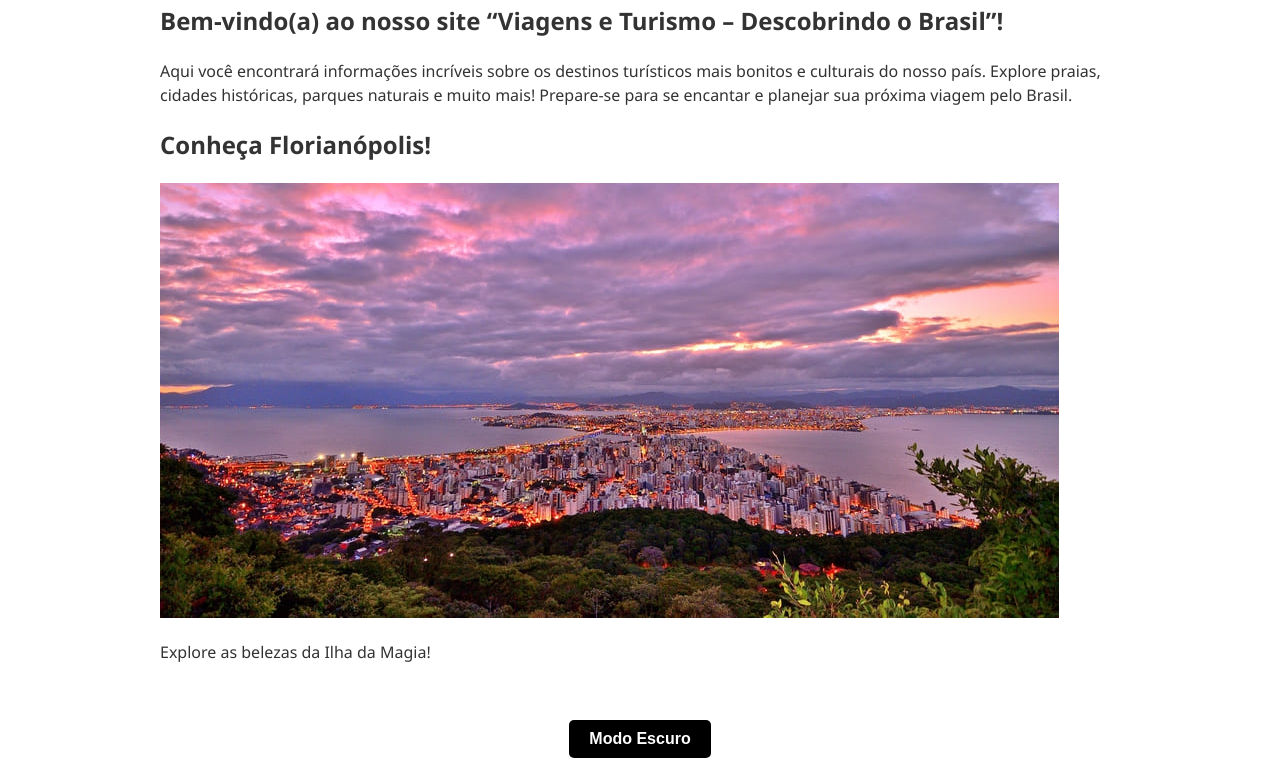
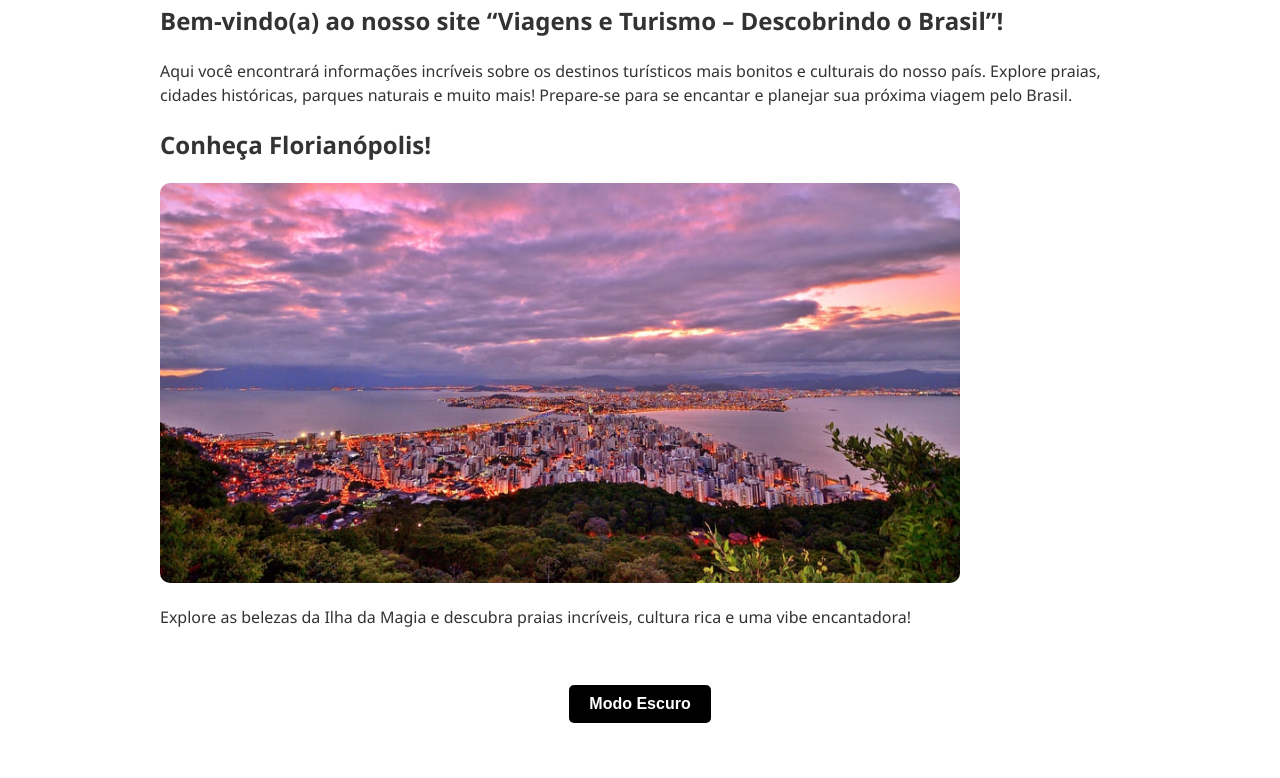
Before and after one commit to nathanmds07/brasilviajens, a plain HTML site: page index.html in a window 1280 px wide. Shown: the part 230-1008 px from the top of the page. After the commit the page ends 973 px from the top, so only its background shows below. Drawn offline with Linux system fonts and the light colour scheme.

Commit message:
Update index.html

```diff
--- a/index.html
+++ b/index.html
@@ -27,14 +27,22 @@
     <h1 id="saudacao" aria-live="polite"></h1>
     <h2>Bem-vindo(a) ao nosso site “Viagens e Turismo – Descobrindo o Brasil”!</h2>
     <p>
-      Aqui você encontrará informações incríveis sobre os destinos turísticos mais bonitos e culturais do nosso país. Explore praias, cidades históricas, parques naturais e muito mais!
+      Aqui você encontrará informações incríveis sobre os destinos turísticos mais bonitos e culturais do nosso país.
+      Explore praias, cidades históricas, parques naturais e muito mais!
       Prepare-se para se encantar e planejar sua próxima viagem pelo Brasil.
     </p>
 
     <section aria-labelledby="floripa-title">
       <h2 id="floripa-title">Conheça Florianópolis!</h2>
-      <img src="imagens/floripa.jpg" alt="Florianópolis - Ilha da Magia" />
-      <p>Explore as belezas da Ilha da Magia!</p>
+      <picture>
+        <source srcset="imagens/floripa-small.jpg" media="(max-width: 600px)">
+        <img src="imagens/floripa.jpg"
+             alt="Florianópolis - Ilha da Magia"
+             width="600" height="400"
+             loading="lazy"
+             style="width: 100%; max-width: 800px; border-radius: 10px;" />
+      </picture>
+      <p>Explore as belezas da Ilha da Magia e descubra praias incríveis, cultura rica e uma vibe encantadora!</p>
     </section>
   </main>
 
```
